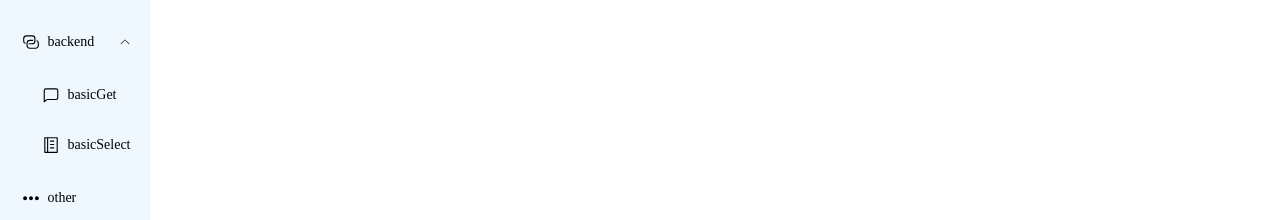
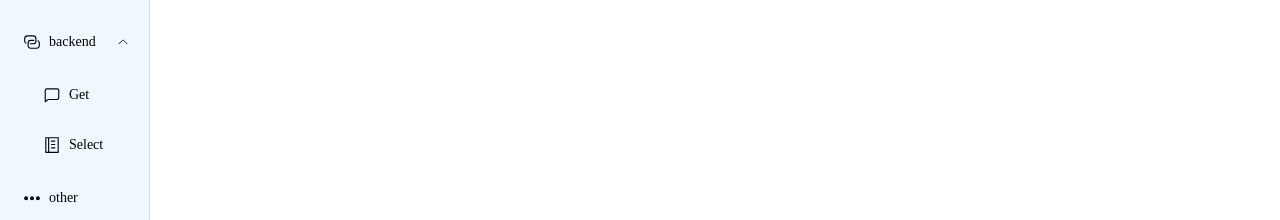
Before and after one commit to MadLogarithm/vue_spring, a Vue app: page /home in a window 1280 px wide. Both pictures are taken after a click on the element "backend". Shown: the part 158-378 px from the top of the page. Built offline with nearby package versions, Linux system fonts and the light colour scheme.

Commit message:
chore(): rename menu bar

```diff
--- a/src/components/HomeSet.vue
+++ b/src/components/HomeSet.vue
@@ -48,13 +48,13 @@
             <el-menu-item index="/basicGet">
               <template v-slot:title>
                 <el-icon><ChatSquare /></el-icon>
-                <span>basicGet</span>
+                <span>Get</span>
               </template>
             </el-menu-item>
             <el-menu-item index="/basicSelect">
               <template v-slot:title>
                 <el-icon><Memo /></el-icon>
-                <span>basicSelect</span>
+                <span>Select</span>
               </template>
             </el-menu-item>
           </el-sub-menu>
```
